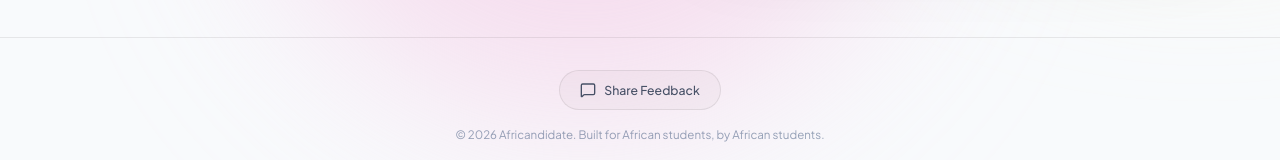
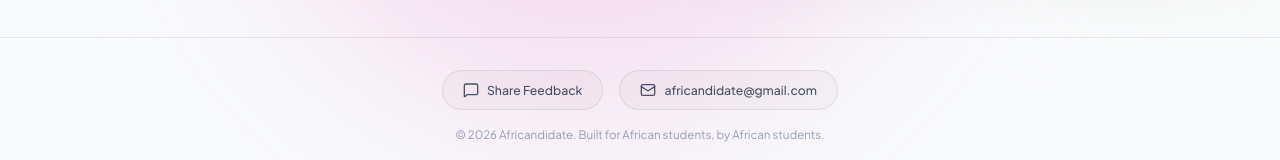
Before and after one commit to legacyindeed/Africandidate, a React (Vite) app: page / in a window 1280 px wide. Shown: the part 763-923 px from the top of the page. Built offline with nearby package versions, Linux system fonts and the light colour scheme.

Commit message:
Add email link beside Share Feedback in footer

```diff
--- a/src/components/Footer.jsx
+++ b/src/components/Footer.jsx
@@ -1,5 +1,5 @@
 import { Link } from 'react-router-dom';
-import { MessageSquare } from 'lucide-react';
+import { MessageSquare, Mail } from 'lucide-react';
 
 export default function Footer() {
   return (
@@ -16,6 +16,13 @@
         flexDirection: 'column',
         alignItems: 'center',
         gap: '16px'
+      }}>
+        <div style={{
+          display: 'flex',
+          alignItems: 'center',
+          gap: '16px',
+          flexWrap: 'wrap',
+          justifyContent: 'center'
         }}>
           <Link
             to="/feedback"
@@ -45,6 +52,35 @@
             <MessageSquare size={16} />
             Share Feedback
           </Link>
+          <a
+            href="mailto:africandidate@gmail.com"
+            style={{
+              display: 'inline-flex',
+              alignItems: 'center',
+              gap: '8px',
+              padding: '10px 20px',
+              background: 'var(--color-bg-tertiary)',
+              border: '1px solid var(--color-border)',
+              borderRadius: '100px',
+              color: 'var(--color-text-secondary)',
+              fontSize: '0.9rem',
+              fontWeight: 500,
+              textDecoration: 'none',
+              transition: 'all 0.2s ease'
+            }}
+            onMouseEnter={(e) => {
+              e.currentTarget.style.borderColor = 'var(--color-accent-primary)';
+              e.currentTarget.style.color = 'var(--color-accent-primary)';
+            }}
+            onMouseLeave={(e) => {
+              e.currentTarget.style.borderColor = 'var(--color-border)';
+              e.currentTarget.style.color = 'var(--color-text-secondary)';
+            }}
+          >
+            <Mail size={16} />
+            africandidate@gmail.com
+          </a>
+        </div>
         <p style={{ fontSize: '0.85rem' }}>
           © 2026 Africandidate. Built for African students, by African students.
         </p>
```
Lines whose indentation alone changed are shown as unchanged.
